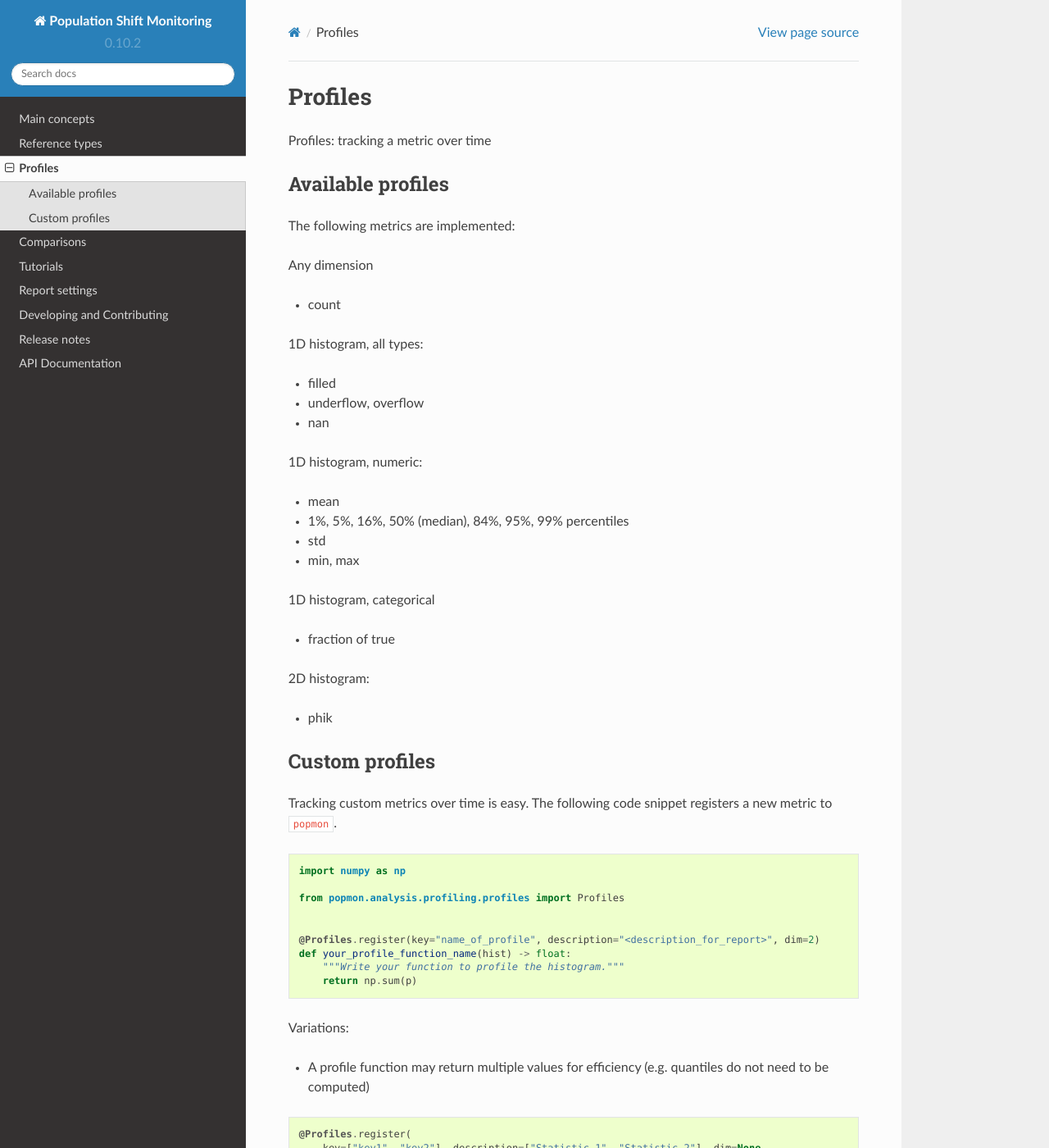
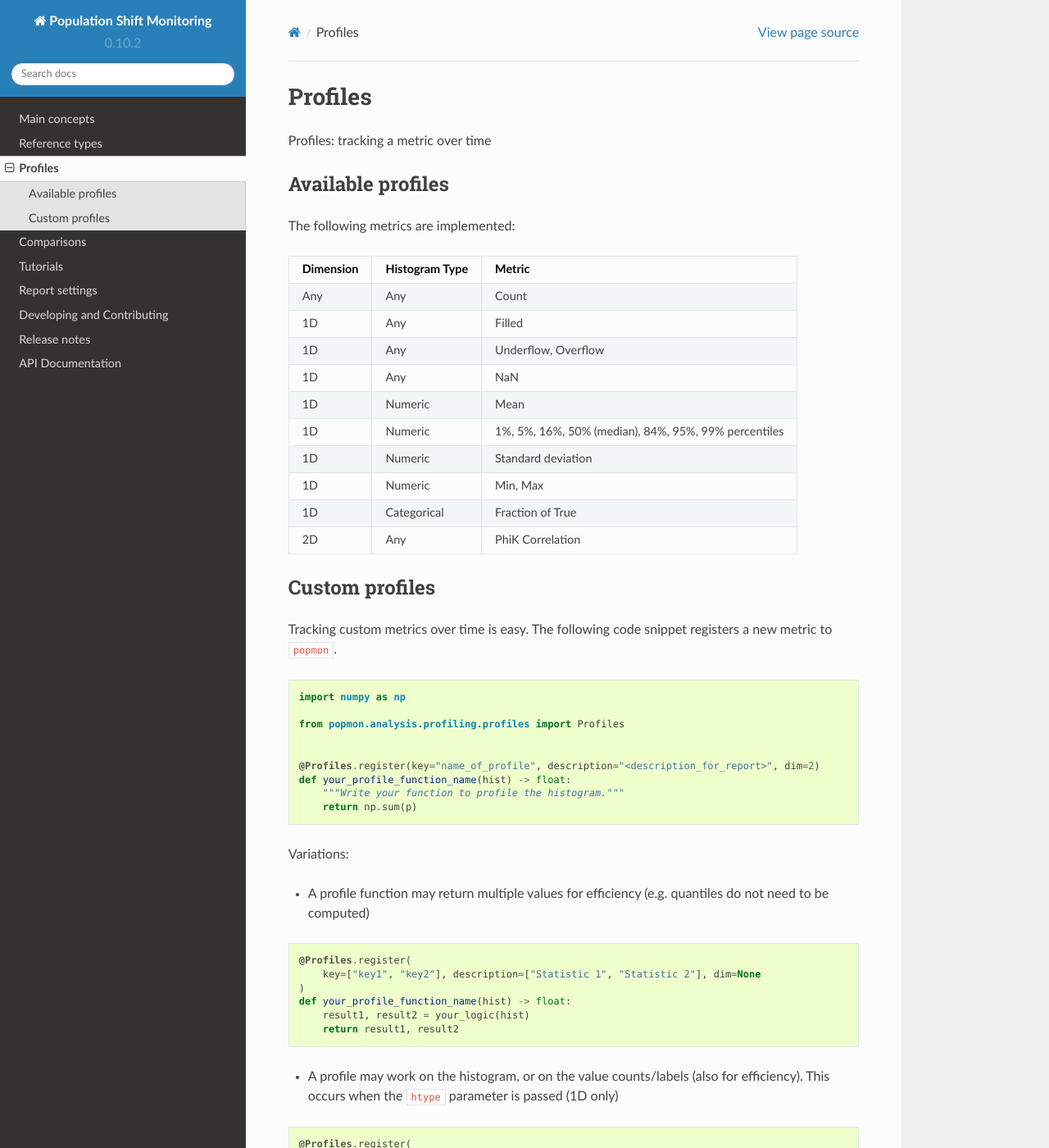
Before and after one commit to smartman0307/popmon, a Sphinx documentation site: the page built from docs/source/profiles.rst, in a window 1280 px wide and 1400 px high. Shown: the whole window at 82% size. Built offline with Sphinx 7.4.7 and the Read the Docs theme 2.0.0, drawn with Linux system fonts in a browser that asks for light colours; some of the changed text lies outside the part shown.

Commit message:
docs: profiles in table

```diff
--- a/docs/source/profiles.rst
+++ b/docs/source/profiles.rst
@@ -8,30 +8,29 @@ Available profiles
 ------------------
 The following metrics are implemented:
 
-Any dimension
-
-- count
-
-1D histogram, all types:
-
-- filled
-- underflow, overflow
-- nan
-
-1D histogram, numeric:
-
-- mean
-- 1%, 5%, 16%, 50% (median), 84%, 95%, 99% percentiles
-- std
-- min, max
-
-1D histogram, categorical
-
-- fraction of true
-
-2D histogram:
-
-- phik
++------------+-----------------+-------------------------------------------------------+
+| Dimension  | Histogram Type  | Metric                                                |
++============+=================+=======================================================+
+| Any        | Any             | Count                                                 |
++------------+-----------------+-------------------------------------------------------+
+| 1D         | Any             | Filled                                                |
++------------+-----------------+-------------------------------------------------------+
+| 1D         | Any             | Underflow, Overflow                                   |
++------------+-----------------+-------------------------------------------------------+
+| 1D         | Any             | NaN                                                   |
++------------+-----------------+-------------------------------------------------------+
+| 1D         | Numeric         | Mean                                                  |
++------------+-----------------+-------------------------------------------------------+
+| 1D         | Numeric         | 1%, 5%, 16%, 50% (median), 84%, 95%, 99% percentiles  |
++------------+-----------------+-------------------------------------------------------+
+| 1D         | Numeric         | Standard deviation                                    |
++------------+-----------------+-------------------------------------------------------+
+| 1D         | Numeric         | Min, Max                                              |
++------------+-----------------+-------------------------------------------------------+
+| 1D         | Categorical     | Fraction of True                                      |
++------------+-----------------+-------------------------------------------------------+
+| 2D         | Any             | PhiK Correlation                                      |
++------------+-----------------+-------------------------------------------------------+
 
 
 Custom profiles
@@ -65,8 +64,7 @@ Variations:
         result1, result2 = your_logic(hist)
         return result1, result2
 
-- A profile may work on the histogram, or on the value counts/labels (also for efficiency).
-This occurs when the ``htype`` parameter is passed (1D only)
+- A profile may work on the histogram, or on the value counts/labels (also for efficiency). This occurs when the ``htype`` parameter is passed (1D only)
 
 .. code-block:: python
 
```
